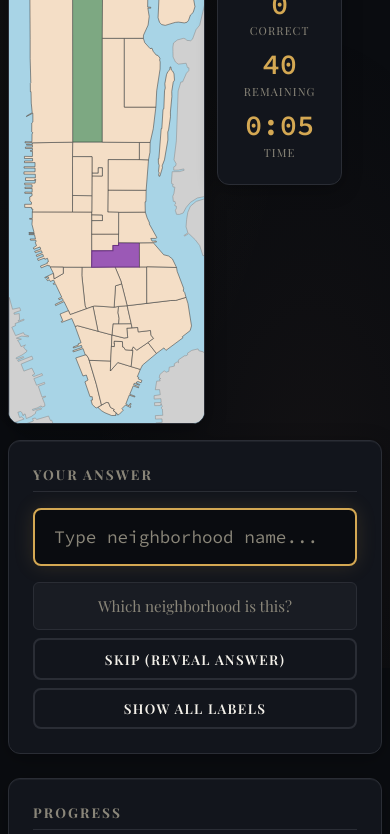
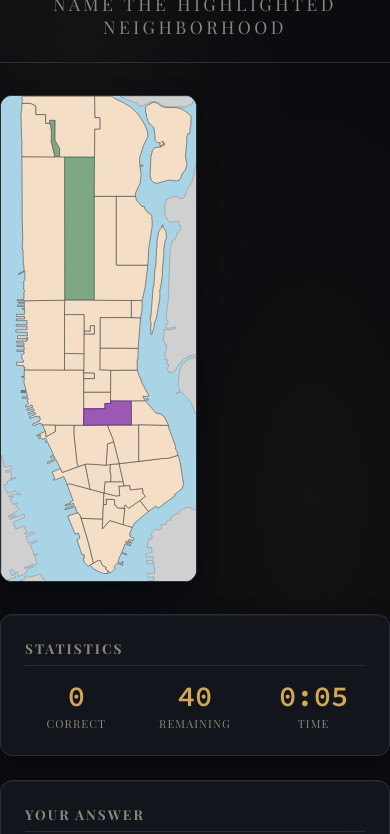
Before and after one commit to awhalaby/manhattanquiz.github.io, a plain HTML site: page index.html in a window 390 px wide. Shown: the part 176-1010 px from the top of the page. Drawn offline with nearby package versions, Linux system fonts and the light colour scheme.

Commit message:
Refactor mobile layout and remove map-stats-row

```diff
--- a/index.html
+++ b/index.html
@@ -110,125 +110,9 @@
         justify-content: center;
       }
 
-      .map-stats-row {
-        display: contents;
-      }
-
-      .stats-card {
-        display: none;
-      }
-
-      .sidebar-stats {
-        display: block;
-      }
-
       @media (max-width: 500px) {
-        .container {
-          padding: 1rem 0.5rem;
-        }
-
-        header {
-          margin-bottom: 1rem;
-          padding-bottom: 1rem;
-        }
-
-        h1 {
-          font-size: 1.8rem;
-        }
-
-        .subtitle {
-          font-size: 0.85rem;
-        }
-
         .game-layout {
           flex-direction: column;
-          gap: 1rem;
-        }
-
-        /* Map + Stats row on mobile */
-        .map-stats-row {
-          display: flex;
-          flex-direction: row;
-          gap: 0.75rem;
-          align-items: flex-start;
-        }
-
-        .map-container {
-          flex: 1;
-          min-width: 0;
-        }
-
-        #map-svg {
-          width: 100%;
-          max-width: none;
-        }
-
-        /* Hide desktop stats, show mobile stats */
-        .sidebar-stats {
-          display: none;
-        }
-
-        .stats-card {
-          display: block;
-          flex-shrink: 0;
-          width: auto;
-          min-width: 70px;
-          padding: 0.75rem;
-        }
-
-        .stats-card .card-title {
-          font-size: 0.65rem;
-          margin-bottom: 0.5rem;
-          padding-bottom: 0.3rem;
-        }
-
-        /* Vertical stats layout on mobile */
-        .stats-card .stats-grid {
-          grid-template-columns: 1fr;
-          gap: 0.75rem;
-        }
-
-        .stat-value {
-          font-size: 1.3rem;
-        }
-
-        .stat-label {
-          font-size: 0.55rem;
-        }
-
-        /* Input section below */
-        .sidebar {
-          gap: 0.75rem;
-        }
-
-        .card {
-          padding: 1rem;
-        }
-
-        .card-title {
-          font-size: 0.75rem;
-          margin-bottom: 0.75rem;
-        }
-
-        #answer-input {
-          padding: 0.75rem 1rem;
-          font-size: 1rem;
-        }
-
-        .feedback {
-          font-size: 0.85rem;
-          padding: 0.6rem 0.8rem;
-          min-height: 2.5rem;
-        }
-
-        .btn {
-          padding: 0.75rem 1rem;
-          font-size: 0.9rem;
-        }
-
-        .skip-btn {
-          padding: 0.5rem 0.75rem;
-          font-size: 0.8rem;
         }
       }
 
@@ -680,7 +564,6 @@
       </header>
 
       <div class="game-layout">
-        <div class="map-stats-row">
         <div class="map-container">
           <svg
             id="map-svg"
@@ -946,7 +829,8 @@
           </svg>
         </div>
 
-          <div class="card stats-card">
+        <div class="sidebar">
+          <div class="card">
             <h3 class="card-title">Statistics</h3>
             <div class="stats-grid">
               <div class="stat">
@@ -959,26 +843,6 @@
               </div>
               <div class="stat">
                 <div class="stat-value" id="timer">0:00</div>
-                <div class="stat-label">Time</div>
-              </div>
-            </div>
-          </div>
-        </div>
-
-        <div class="sidebar">
-          <div class="card sidebar-stats">
-            <h3 class="card-title">Statistics</h3>
-            <div class="stats-grid">
-              <div class="stat">
-                <div class="stat-value" id="score-desktop">0</div>
-                <div class="stat-label">Correct</div>
-              </div>
-              <div class="stat">
-                <div class="stat-value" id="remaining-desktop">40</div>
-                <div class="stat-label">Remaining</div>
-              </div>
-              <div class="stat">
-                <div class="stat-value" id="timer-desktop">0:00</div>
                 <div class="stat-label">Time</div>
               </div>
             </div>
@@ -1222,15 +1086,11 @@
       const scoreEl = document.getElementById("score");
       const remainingEl = document.getElementById("remaining");
       const timerEl = document.getElementById("timer");
-      const scoreElDesktop = document.getElementById("score-desktop");
-      const remainingElDesktop = document.getElementById("remaining-desktop");
-      const timerElDesktop = document.getElementById("timer-desktop");
       const progressFill = document.getElementById("progress-fill");
       const progressText = document.getElementById("progress-text");
 
       // Initialize display
       remainingEl.textContent = totalNeighborhoods;
-      remainingElDesktop.textContent = totalNeighborhoods;
       progressText.textContent = `0 / ${totalNeighborhoods} completed`;
 
       // Label positions for each neighborhood (approximate centers)
@@ -1457,9 +1317,9 @@
         const elapsed = Math.floor((Date.now() - startTime) / 1000);
         const minutes = Math.floor(elapsed / 60);
         const seconds = elapsed % 60;
-        const timeStr = `${minutes}:${seconds.toString().padStart(2, "0")}`;
-        timerEl.textContent = timeStr;
-        timerElDesktop.textContent = timeStr;
+        timerEl.textContent = `${minutes}:${seconds
+          .toString()
+          .padStart(2, "0")}`;
       }
 
       // Format time for display
@@ -1477,9 +1337,7 @@
         progressFill.style.width = `${percent}%`;
         progressText.textContent = `${completed} / ${totalNeighborhoods} completed`;
         remainingEl.textContent = remainingNeighborhoods.length;
-        remainingElDesktop.textContent = remainingNeighborhoods.length;
         scoreEl.textContent = score;
-        scoreElDesktop.textContent = score;
       }
 
       // Calculate grade
@@ -1523,7 +1381,6 @@
 
         // Reset display
         scoreEl.textContent = "0";
-        scoreElDesktop.textContent = "0";
         resetMap();
         updateProgress();
 
```
Lines whose indentation alone changed are shown as unchanged.
